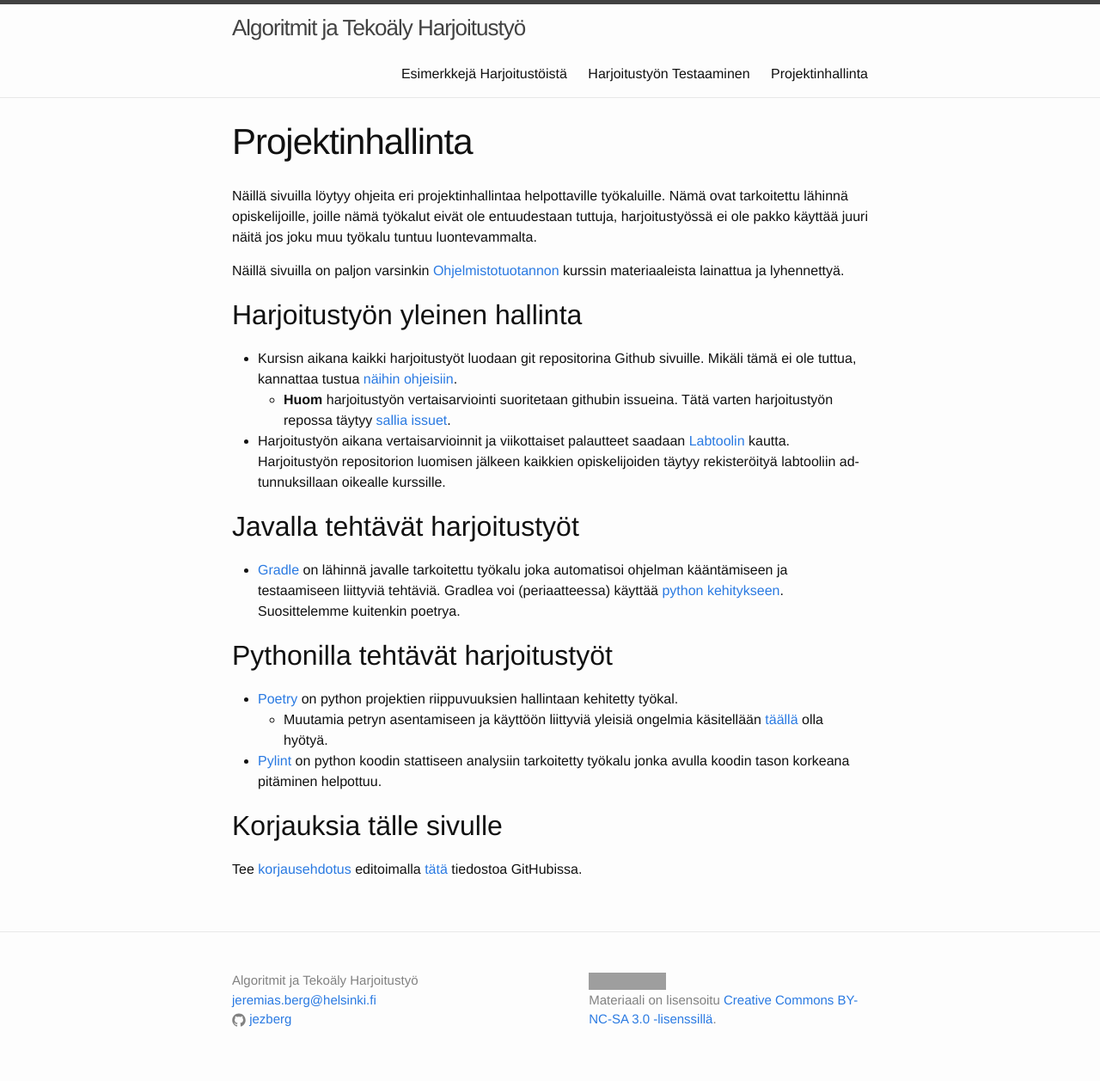
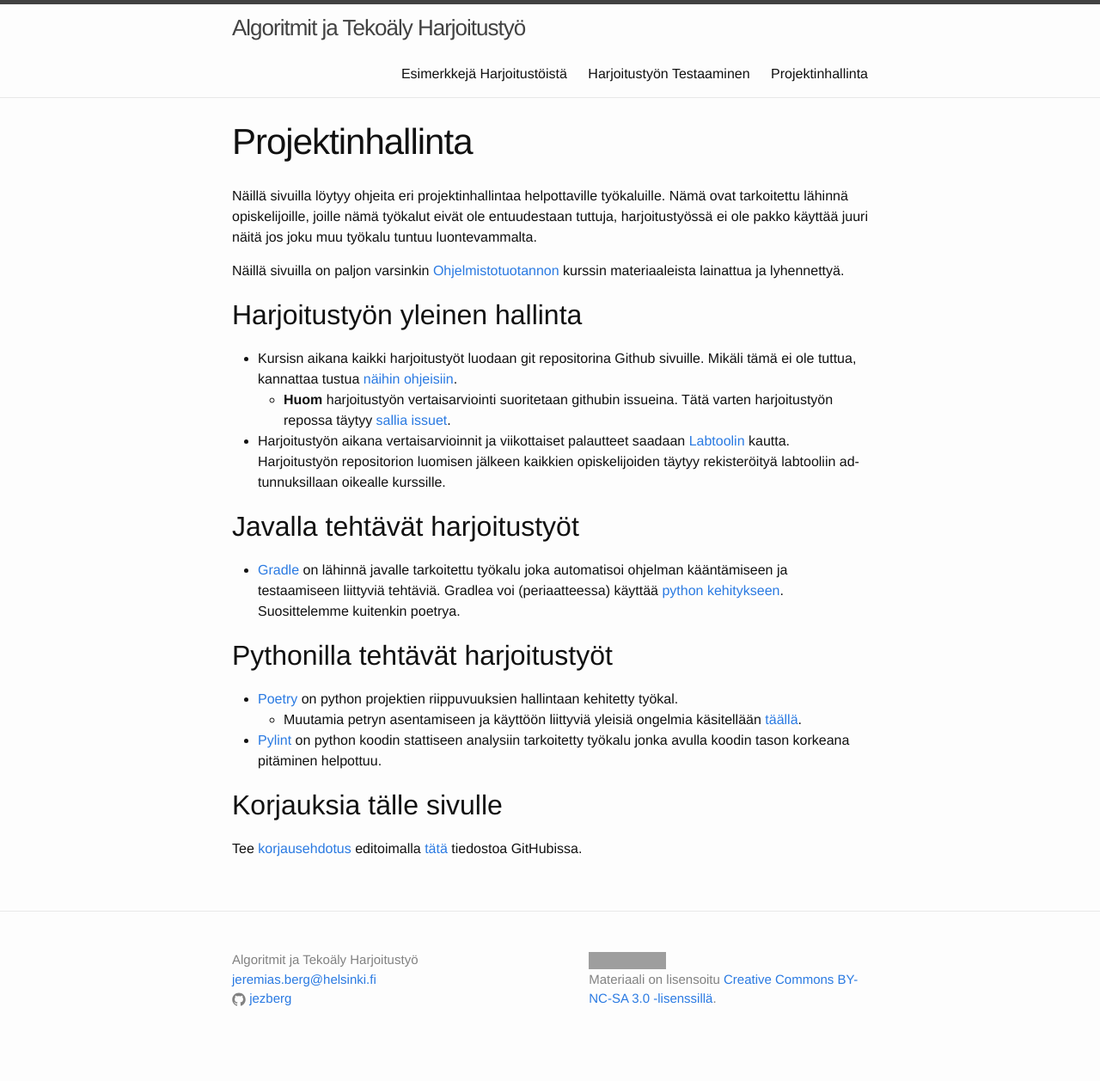
Before and after one commit to algolabra-hy/algolabra-hy.github.io, a Jekyll site: the page built from projektinhallinta.md, in a window 1280 px wide. Shown: the whole page at 86% size. Built offline with Jekyll 4.4.1, drawn with Linux system fonts in a browser that asks for light colours; after the commit the page ends 1233 px from its top, so only the background shows below that; grey boxes are pictures that could not be loaded.

Commit message:
small fixes

```diff
--- a/projektinhallinta.md
+++ b/projektinhallinta.md
@@ -22,7 +22,7 @@ Näillä sivuilla on paljon varsinkin [Ohjelmistotuotannon](https://ohjelmistotu
 
 ## Pythonilla tehtävät harjoitustyöt
 - [Poetry](/poetry) on python projektien riippuvuuksien hallintaan kehitetty työkal.
-    - Muutamia petryn asentamiseen ja käyttöön liittyviä yleisiä ongelmia käsitellään [täällä](/ongelmia) olla hyötyä.
+    - Muutamia petryn asentamiseen ja käyttöön liittyviä yleisiä ongelmia käsitellään [täällä](/ongelmia).
 - [Pylint](/pylint) on python koodin stattiseen analysiin tarkoitetty työkalu jonka avulla koodin tason korkeana pitäminen helpottuu.
 
 {% include typo_instructions.md %}
```
Also changed, not shown: riippuvuuksien_injektointi.md (+2 -0 lines).
